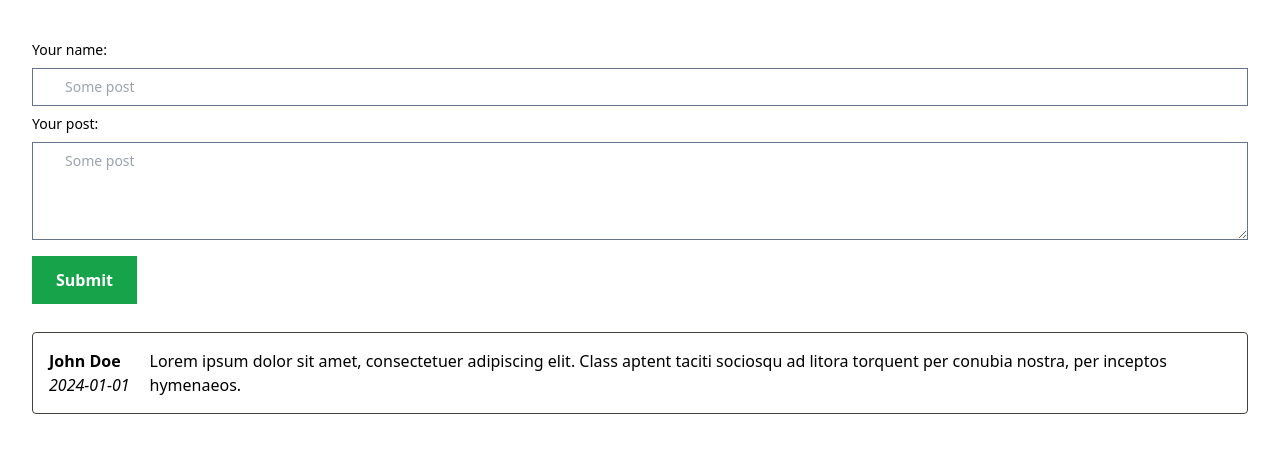
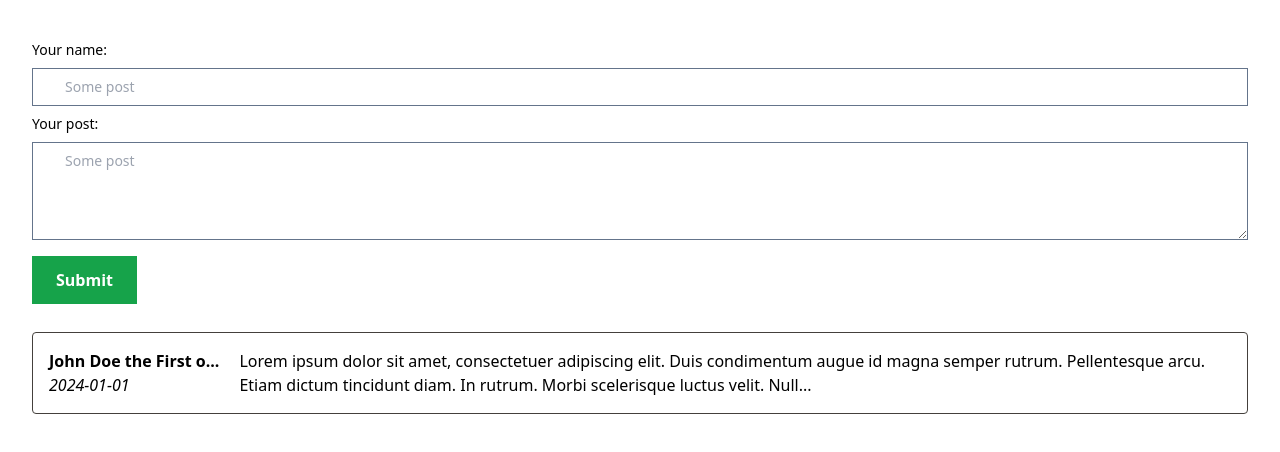
Before and after one commit to MartinKristof/react-beginners, a React (Vite) app: page / in a window 1280 px wide. Shown: the top 452 px of the page. Built offline with nearby package versions, Linux system fonts and the light colour scheme.

Commit message:
feat: add text truncate

```diff
--- a/src/app/posts/PostsPage.tsx
+++ b/src/app/posts/PostsPage.tsx
@@ -1,15 +1,17 @@
-import { useState } from 'react';
+import { FC, useState } from 'react';
 
 const data = [
   {
     id: 1,
-    name: 'John Doe',
+    name: 'John Doe the First of His Name',
     publishedAt: '2024-01-01',
-    text: 'Lorem ipsum dolor sit amet, consectetuer adipiscing elit. Class aptent taciti sociosqu ad litora torquent per conubia nostra, per inceptos hymenaeos.',
+    text: 'Lorem ipsum dolor sit amet, consectetuer adipiscing elit. Duis condimentum augue id magna semper rutrum. Pellentesque arcu. Etiam dictum tincidunt diam. In rutrum. Morbi scelerisque luctus velit. Nulla turpis magna, cursus sit amet, suscipit a, interdum id, felis. Nullam at arcu a est sollicitudin euismod. Duis condimentum augue id magna semper rutrum. Etiam quis quam. Integer malesuada. Ut enim ad minim veniam, quis nostrud exercitation ullamco laboris nisi ut aliquip ex ea commodo consequat.',
   },
 ];
 
-export const PostsPage = () => {
+const truncate = (text: string, length = 20) => (text.length > length ? `${text.substring(0, length)}...` : text);
+
+export const PostsPage: FC = () => {
   const [name, setName] = useState('');
   const [text, setText] = useState('');
 
@@ -57,7 +59,7 @@ export const PostsPage = () => {
                 <div className="flex-none">
                   <div className="flex-row">
                     <div>
-                      <strong>{post.name}</strong>
+                      <strong>{truncate(post.name)}</strong>
                     </div>
                     <div>
                       <em>{post.publishedAt}</em>
@@ -65,7 +67,7 @@ export const PostsPage = () => {
                   </div>
                 </div>
                 <div className="flex-1">
-                  <p className="text-ellipsis overflow-hidden">{post.text}</p>
+                  <p className="text-ellipsis overflow-hidden">{truncate(post.text, 200)}</p>
                 </div>
               </div>
             </li>
```
